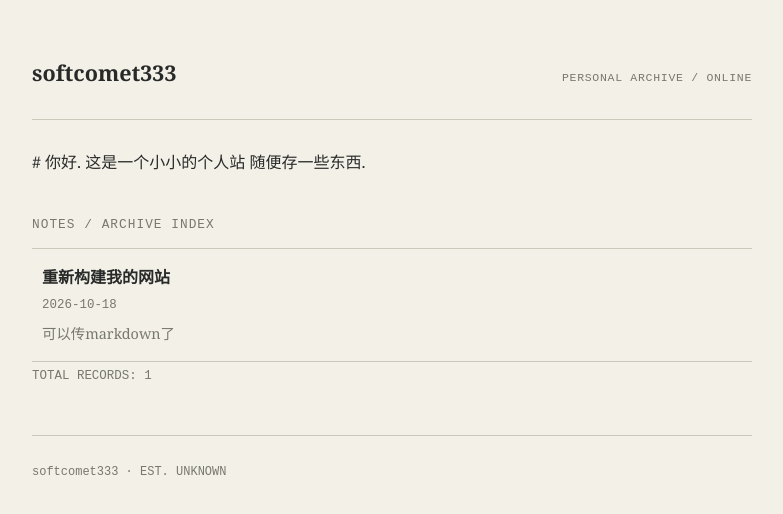
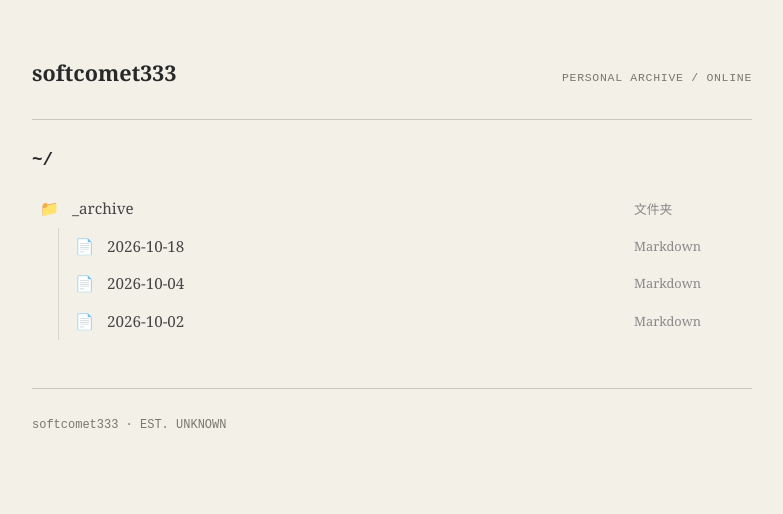
Before and after one commit to softcomet333/softcomet333.github.io, a Jekyll site: the page built from index.md, in a window 1280 px wide. Shown: the top 514 px of the page, without its empty margins (248-1031 px from the left). Built offline with Jekyll 4.4.1, drawn with Linux system fonts in a browser that asks for light colours.

Commit message:
add 1004md

```diff
--- a/_archive/2026-10-02.html
+++ /dev/null
@@ -1,4 +0,0 @@
-<p>
-    国庆假期期间随便搭了一个小网站,
-    随便记录我的碎碎念
-</p>
--- /dev/null
+++ b/_archive/2026-10-02.md
@@ -0,0 +1,11 @@
+---
+title: "构建我的网站"
+date: 2026-10-02
+description: "test1"
+---
+
+# 构建我的网站
+
+国庆期间搞搞我的网站
+
+很多东西没加...
--- a/_archive/2026-10-04.html
+++ /dev/null
@@ -1,5 +0,0 @@
-<p>
-    最近去汕尾的海边玩了.
-    海水是灰色的, 玩了潜水被贝壳划伤了...
-    景区里的东西都好贵
-</p>
--- a/assets/css/style.css
+++ b/assets/css/style.css
@@ -169,3 +169,60 @@ flex-direction: column;
 max-height: 280px;
 }
 }
+.directory-heading {
+    margin: 28px 0 18px;
+    font-family: monospace;
+    font-size: 1.1rem;
+    font-weight: bold;
+}
+
+.directory {
+    width: 100%;
+    font-size: 0.95rem;
+}
+
+.file-row {
+    display: grid;
+    grid-template-columns: 24px minmax(0, 1fr) 110px;
+    align-items: center;
+    gap: 8px;
+    min-height: 34px;
+    padding: 5px 8px;
+    color: #454545;
+    text-decoration: none;
+    border-radius: 3px;
+}
+
+.file-row:hover {
+    background: #e8e6e2;
+}
+
+.file-icon {
+    font-size: 0.95rem;
+}
+
+.file-name {
+    overflow-wrap: anywhere;
+}
+
+.file-kind {
+    color: #888;
+    font-size: 0.8rem;
+    text-align: left;
+}
+
+.directory-children {
+    margin-left: 26px;
+    border-left: 1px solid #d8d5ce;
+    padding-left: 8px;
+}
+
+@media (max-width: 480px) {
+    .file-row {
+        grid-template-columns: 24px minmax(0, 1fr);
+    }
+
+    .file-kind {
+        display: none;
+    }
+}
--- a/index.md
+++ b/index.md
@@ -1,44 +1,28 @@
 ---
-layout: default
 title: softcomet333
 permalink: /
+layout: default
 ---
 
-<div class="intro">
+<h2 class="directory-heading">~/</h2>
 
-# 你好.
+<div class="directory">
 
-这是一个小小的个人站
+  <a class="file-row folder-row" href="#archive">
+    <span class="file-icon">📁</span>
+    <span>_archive</span>
+    <span class="file-kind">文件夹</span>
+  </a>
 
-随便存一些东西.
+  <div id="archive" class="directory-children">
+    {% assign entries = site.archive | sort: "date" | reverse %}
+    {% for entry in entries %}
+    <a class="file-row" href="{{ entry.url | relative_url }}">
+      <span class="file-icon">📄</span>
+      <span class="file-name">{{ entry.name | escape | remove: ".md" }}</span>
+      <span class="file-kind">Markdown</span>
+    </a>
+    {% endfor %}
+  </div>
 
 </div>
-
-<div class="section-label">
-  NOTES / ARCHIVE INDEX
-</div>
-
-<div class="archive-list">
-{% assign entries = site.archive | sort: "date" | reverse %}
-{% for entry in entries %}
-  <a class="archive-item" href="{{ entry.url | relative_url }}">
-    <span class="archive-title">
-      {{ entry.title | default: entry.name | escape }}
-    </span>
-    {% if entry.date %}
-      <span class="archive-meta">
-        {{ entry.date | date: "%Y-%m-%d" }}
-      </span>
-    {% endif %}
-    {% if entry.description %}
-      <span class="archive-description">
-        {{ entry.description | escape }}
-      </span>
-    {% endif %}
-  </a>
-{% endfor %}
-</div>
-
-<p class="archive-meta">
-  TOTAL RECORDS: {{ entries.size }}
-</p>
```
Also changed, not shown: _archive/2026-10-04.md (added, +20 -0 lines).
